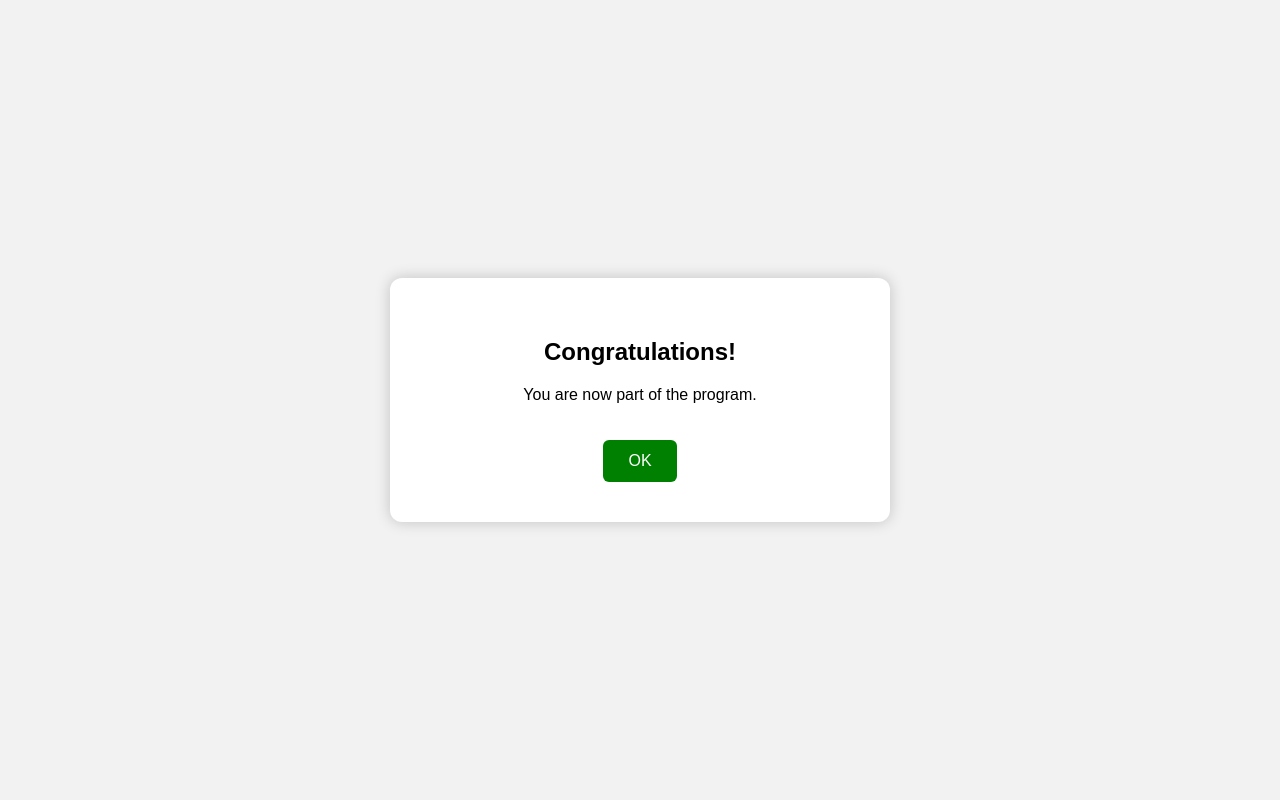
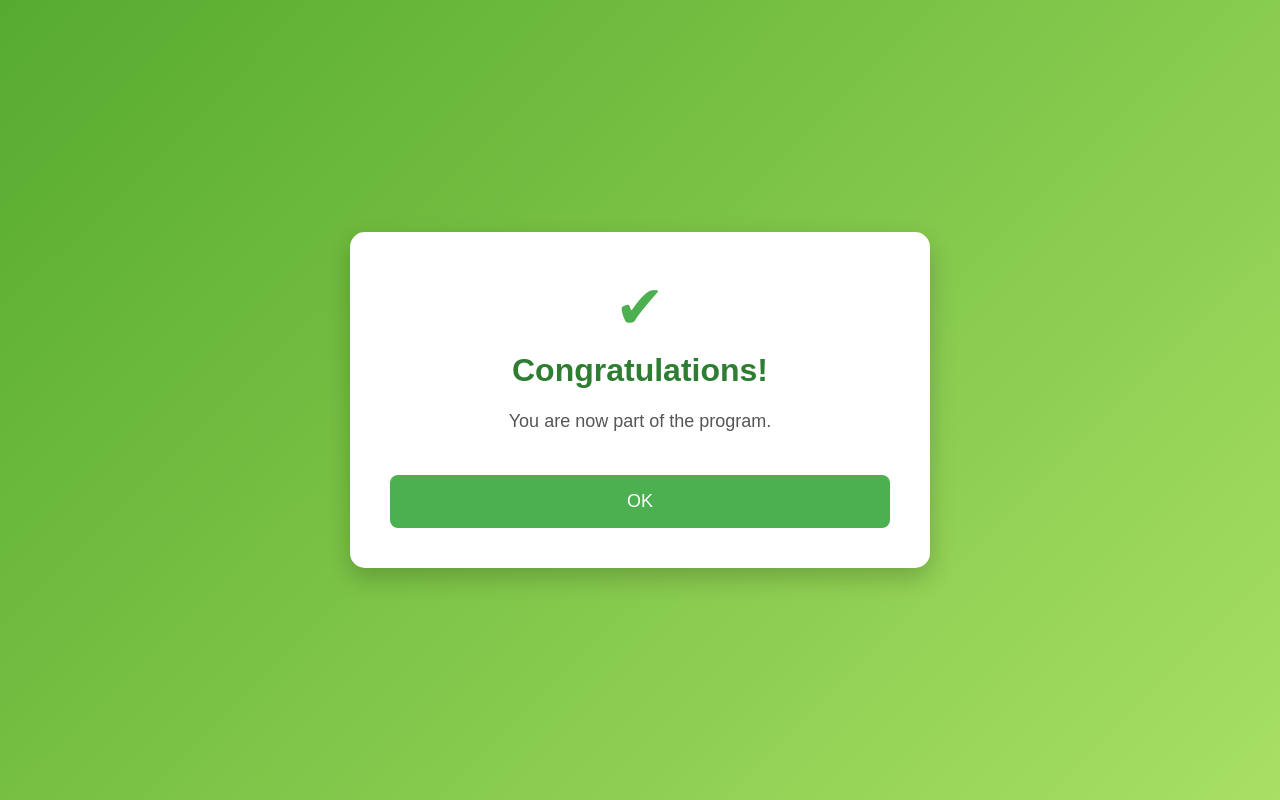
Before and after one commit to bust4crimes/qr-regisration, a plain HTML site: page success.html in a window 1280 px wide. Drawn offline with Linux system fonts and the light colour scheme.

Commit message:
Enhance success.html styling and structure

```diff
--- a/success.html
+++ b/success.html
@@ -4,40 +4,60 @@
 
 <title>Registration Complete</title>
 
+<meta name="viewport" content="width=device-width, initial-scale=1.0">
+
 <style>
 
 body{
 font-family:Arial;
-background:#f2f2f2;
+margin:0;
+height:100vh;
 display:flex;
 justify-content:center;
 align-items:center;
-height:100vh;
-margin:0;
+background:linear-gradient(135deg,#56ab2f,#a8e063);
 }
 
 .box{
 background:white;
 padding:40px;
-border-radius:12px;
+border-radius:15px;
+width:90%;
+max-width:500px;
 text-align:center;
-width:420px;
-box-shadow:0 0 15px rgba(0,0,0,0.2);
+box-shadow:0 10px 25px rgba(0,0,0,0.2);
+}
+
+.check{
+font-size:60px;
+color:#4CAF50;
+}
+
+h1{
+margin-top:10px;
+color:#2e7d32;
+}
+
+p{
+font-size:18px;
+color:#555;
 }
 
 button{
-margin-top:20px;
-padding:12px 25px;
-font-size:16px;
-background:green;
+margin-top:25px;
+padding:16px;
+font-size:18px;
+width:100%;
+background:#4CAF50;
 color:white;
 border:none;
-border-radius:6px;
+border-radius:8px;
 cursor:pointer;
+transition:0.3s;
 }
 
 button:hover{
-background:darkgreen;
+background:#3e8e41;
 }
 
 </style>
@@ -48,7 +68,9 @@ background:darkgreen;
 
 <div class="box">
 
-<h2>Congratulations!</h2>
+<div class="check">✔</div>
+
+<h1>Congratulations!</h1>
 
 <p>You are now part of the program.</p>
 
```
